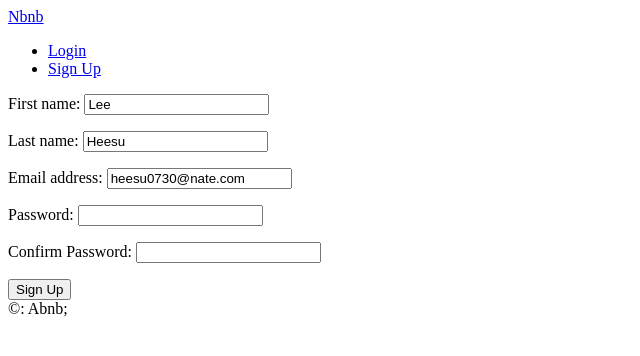
After one commit to Akira-Ichinomiya/airbnb-clone, a Django app: page /users/signup in a window 1280 px wide. The commit adds this page. Shown: the top 356 px of the page, without its empty margins (0-640 px from the left). Run offline with Django 3.2, Linux system fonts and the light colour scheme.

Commit message:
Sign Up 구현 완료

```diff
--- a/templates/partials/nav.html
+++ b/templates/partials/nav.html
@@ -4,5 +4,6 @@
         <li><a href="{% url "users:logout" %}">Log out</a></li>
         {% else %}
         <li><a href="{% url "users:login" %}">Login</a></li>
+        <li><a href="{% url "users:signup" %}">Sign Up</a></li>
         {% endif %}
     </ul>
--- /dev/null
+++ b/templates/users/signup.html
@@ -0,0 +1,11 @@
+{% extends "base.html" %}
+{% block page_name %}
+Sign Up
+{% endblock page_name %}
+{% block content %}
+    <form method="post", action="{% url "users:signup" %}">
+        {% csrf_token %}
+        {{form.as_p}}
+        <button>Sign Up</button>
+    </form>
+{% endblock content %}
--- a/users/forms.py
+++ b/users/forms.py
@@ -1,4 +1,5 @@
 from django import forms
+from django.contrib.auth.models import User
 from . import models
 
 
@@ -18,3 +19,42 @@ class LoginForm(forms.Form):
                 self.add_error("password", forms.ValidationError("Password is wrong."))
         except models.User.DoesNotExist:
             self.add_error("email", forms.ValidationError("User does not exist."))
+
+
+class SignupForm(forms.ModelForm):
+    class Meta:
+        model = models.User
+        fields = ["first_name", "last_name", "email"]  # clean검사를 알아서 해줌
+
+    # first_name = forms.CharField(max_length=50)
+    # last_name = forms.CharField(max_length=50)
+    # email = forms.EmailField()
+    password = forms.CharField(widget=forms.PasswordInput)
+    password_confirm = forms.CharField(
+        widget=forms.PasswordInput, label="Confirm Password"
+    )
+
+    # def clean_email(self):
+    #     email = self.cleaned_data.get("email")
+    #     try:
+    #         models.User.objects.get(email=email)
+    #         raise forms.ValidationError("Email already exists.")
+    #     except models.User.DoesNotExist:
+    #         return email
+
+    def clean_password_confirm(self):
+        password = self.cleaned_data.get("password")
+        password_confirm = self.cleaned_data.get("password_confirm")
+        print(password)
+        print(password_confirm)
+
+        if password_confirm != password:
+            raise forms.ValidationError("Passwords do not match.")
+        else:
+            return password
+
+    def save(self, *args, **kwargs):
+        user = super().save(commit=False)
+        user.username = self.cleaned_data.get("email")
+        user.set_password(self.cleaned_data.get("password"))
+        user.save()
--- a/users/models.py
+++ b/users/models.py
@@ -36,8 +36,12 @@ class User(AbstractUser):
     gender = models.CharField(choices=GENDER_CHOICES, max_length=10, blank=True)
     bio = models.TextField(default="", blank=True)
     birthdate = models.DateField(null=True, blank=True)
-    language = models.CharField(choices=LANGUAGE_CHOICES, max_length=2, blank=True)
-    currency = models.CharField(choices=CURRENCY_CHOICES, max_length=3, blank=True)
+    language = models.CharField(
+        choices=LANGUAGE_CHOICES, max_length=2, blank=True, default=LANGUAGE_ENGLISH
+    )
+    currency = models.CharField(
+        choices=CURRENCY_CHOICES, max_length=3, blank=True, default=CURRENCY_USD
+    )
     superhost = models.BooleanField(default=False)
 
     def __str__(self):
--- a/users/urls.py
+++ b/users/urls.py
@@ -6,4 +6,5 @@ app_name = "users"
 urlpatterns = [
     path("login", views.LoginView.as_view(), name="login"),
     path("logout", views.log_out, name="logout"),
+    path("signup", views.SignupView.as_view(), name="signup"),
 ]
--- a/users/views.py
+++ b/users/views.py
@@ -1,8 +1,10 @@
+from django.contrib.auth import authenticate, login, logout
+from django.contrib.auth.models import User
+from django.shortcuts import redirect, render, reverse
+from django.urls import reverse_lazy
 from django.views import View
 from django.views.generic import FormView
-from django.urls import reverse_lazy
-from django.shortcuts import render, redirect, reverse
-from django.contrib.auth import authenticate, login, logout
+
 from . import forms
 
 
@@ -24,3 +26,24 @@ class LoginView(FormView):
 def log_out(request):
     logout(request)
     return redirect(reverse("core:home"))
+
+
+class SignupView(FormView):
+    template_name = "users/signup.html"
+    form_class = forms.SignupForm
+    success_url = reverse_lazy("core:home")
+
+    initial = {
+        "first_name": "Lee",
+        "last_name": "Heesu",
+        "email": "heesu0730@nate.com",
+    }
+
+    def form_valid(self, form):
+        form.save()
+        email = form.cleaned_data.get("email")
+        password = form.cleaned_data.get("password")
+        user = authenticate(self.request, username=email, password=password)
+        if user is not None:
+            login(self.request, user)
+        return super().form_valid(form)
```
Also changed, not shown: users/migrations/0003_auto_20210823_1628.py (added).
